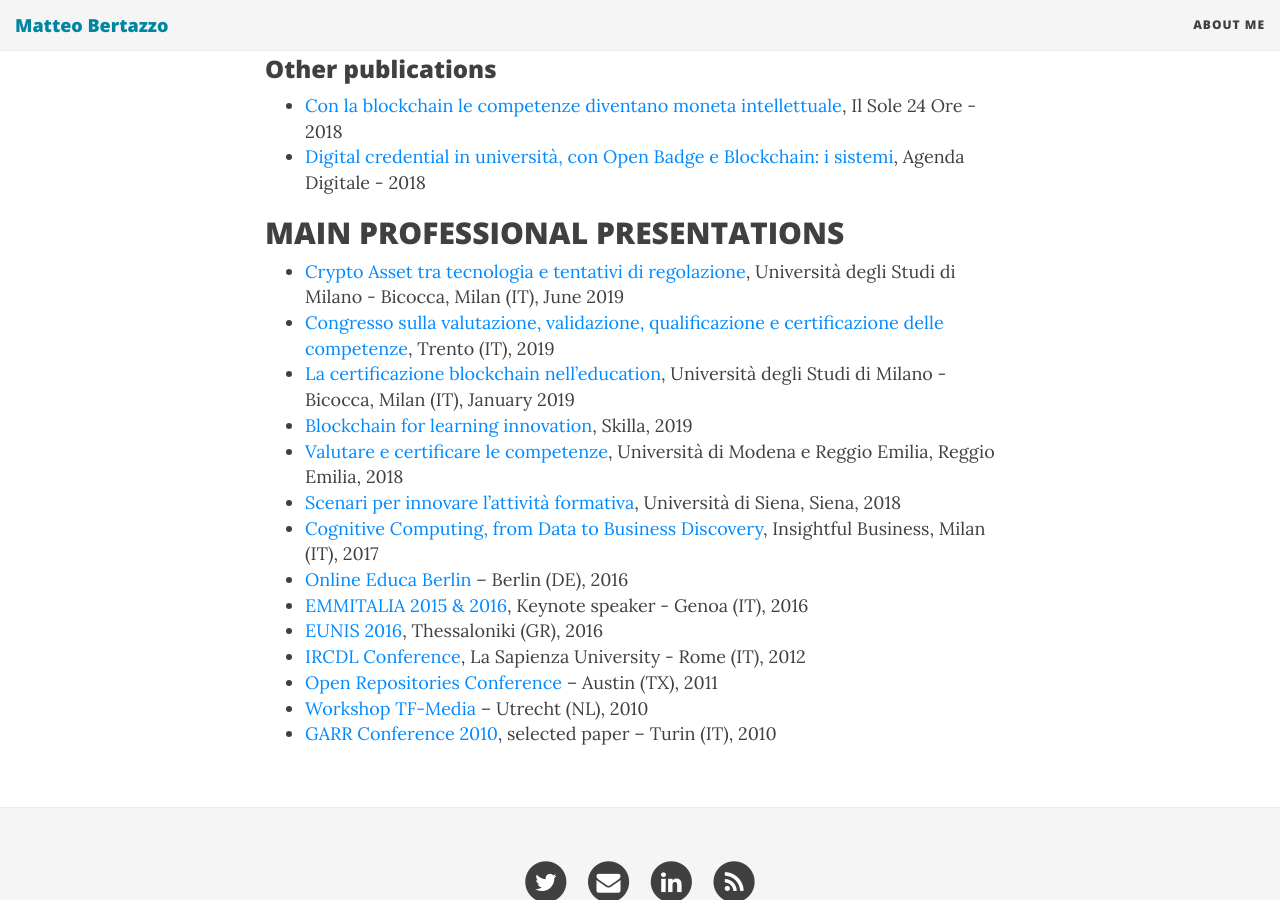
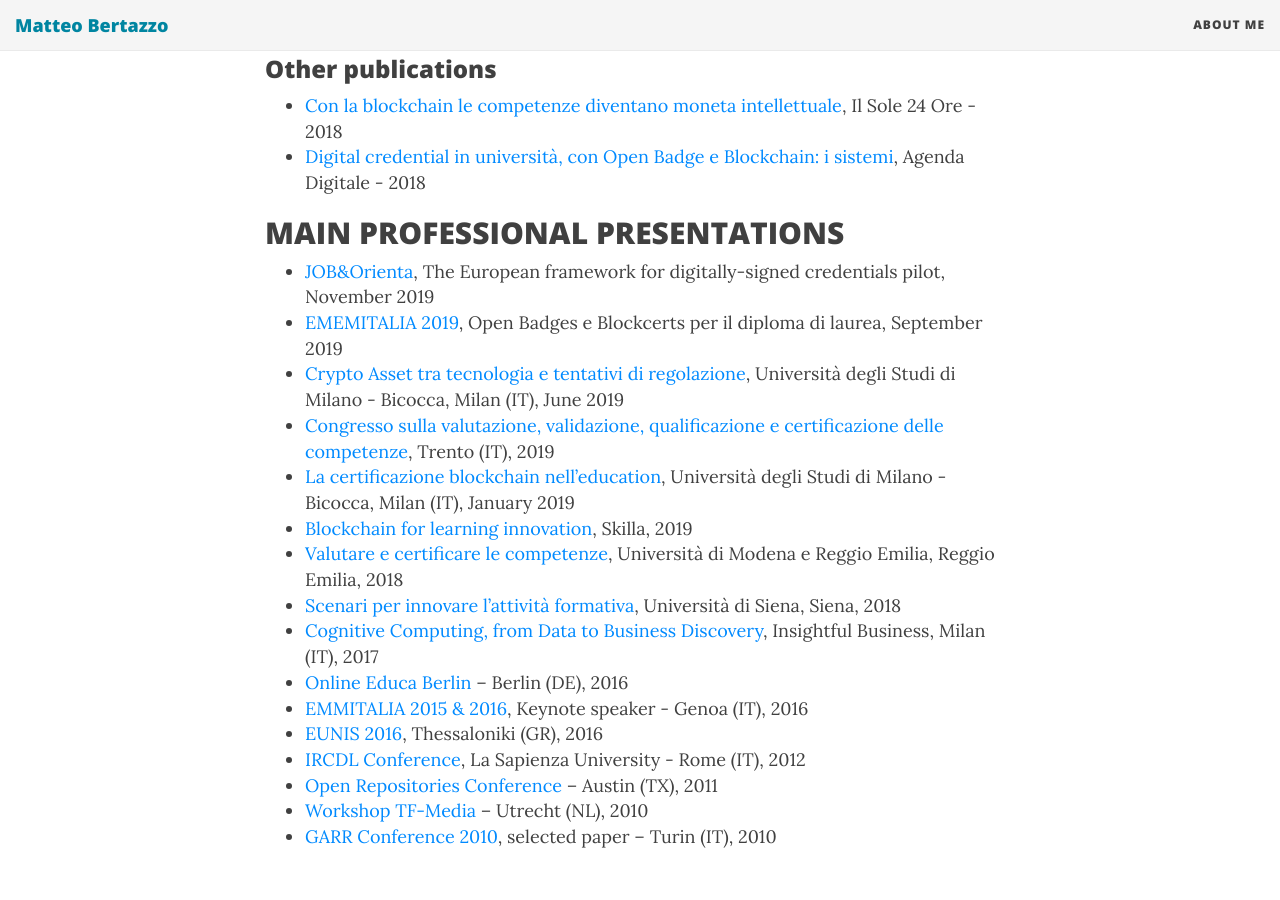
Before and after one commit to mbertazz/mbertazz.github.io, a Jekyll site: the page built from aboutme.md, in a window 1280 px wide and 900 px high, scrolled down 830 px. Built offline with Jekyll 4.4.1, drawn with Linux system fonts in a browser that asks for light colours; nearby versions of some CDN libraries.

Commit message:
presentation list

```diff
--- a/aboutme.md
+++ b/aboutme.md
@@ -25,6 +25,8 @@
 - [Digital credential in università, con Open Badge e Blockchain: i sistemi](https://www.agendadigitale.eu/cultura-digitale/digital-credential-in-universita-con-open-badge-e-blockchain-i-sistemi/), Agenda Digitale - 2018
 
 ## MAIN PROFESSIONAL PRESENTATIONS
+- [JOB&Orienta](https://www.joborienta.info/), The European framework for digitally-signed credentials pilot, November 2019
+- [EMEMITALIA 2019](https://ememitalia.org/), Open Badges e Blockcerts per il diploma di laurea, September 2019
 - [Crypto Asset tra tecnologia e tentativi di regolazione](https://cryptoassetlab.diseade.unimib.it/2019/05/10/presentation.html), Università degli Studi di Milano - Bicocca, Milan (IT), June 2019
 - [Congresso sulla valutazione, validazione, qualificazione e certificazione delle competenze](http://valutazioneitaliana.eu/wp-content/uploads/2019/05/programma-congresso-competenze.pdf), Trento (IT), 2019
 - [La certificazione blockchain nell'education](https://www.unimib.it/sites/default/files/eventi/loc_blockchain-def.pdf), Università degli Studi di Milano - Bicocca, Milan (IT), January 2019
```
